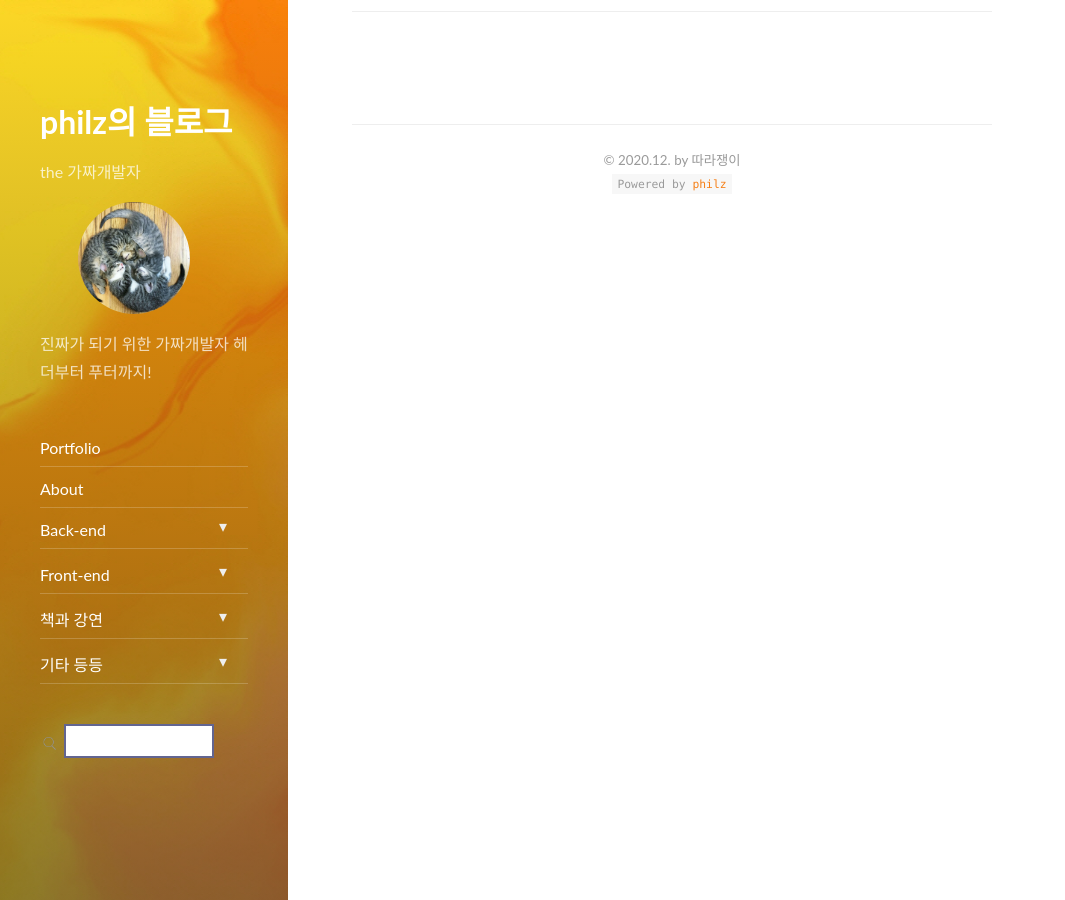
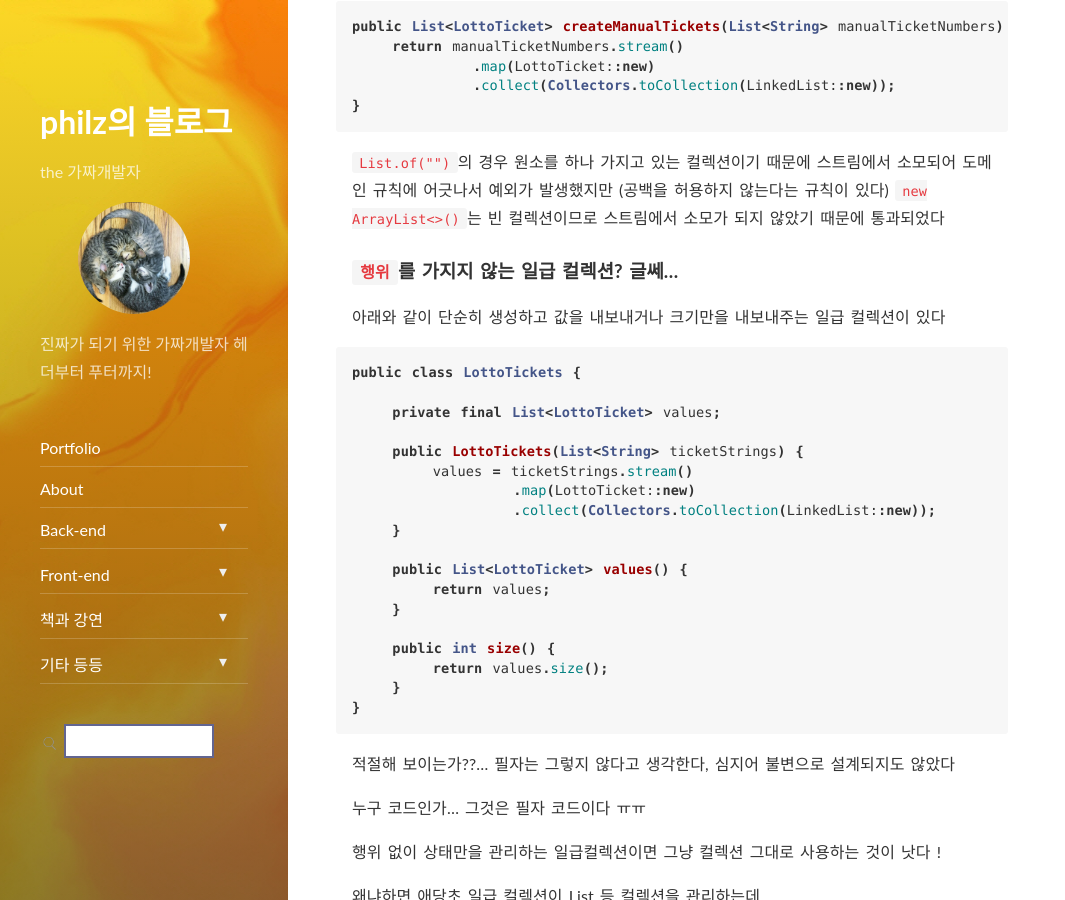
Before and after one commit to progress0407/progress0407.github.io, a Jekyll site: the page built from _posts/backend/wooteco/2022-03-01-wooteco-lotto-mission-review.md, in a window 1280 px wide and 900 px high, scrolled down 3583 px. Shown: the whole window, without its empty margins (0-1065 px from the left). Built offline with Jekyll 4.4.1, drawn with Linux system fonts in a browser that asks for light colours; nearby versions of some CDN libraries; some of the changed text lies outside the part shown.

````diff
--- a/_posts/backend/wooteco/2022-03-01-wooteco-lotto-mission-review.md
+++ b/_posts/backend/wooteco/2022-03-01-wooteco-lotto-mission-review.md
@@ -7,6 +7,42 @@ categories: backend
 tags: wooteco
 comments: true
 ---
+
+### 전반 적인 소감
+
+로또 미션을 진행하면서 사실 기분이 마냥 좋지는 않았다
+
+왜냐하면 많은 크루들이 필자가 그동안 조금씩 부지런히 공부해 온 자바 지식을 굉장히 빠른 속도로 따라잡고 있었기 때문이다
+
+그래서 금~토 약 이틀 간 코딩에 거의 집중을 못하고 있었다 (하루에 고작해야 1 ~ 2시간 정도)
+
+그만큼 슬펐다.. 난 이렇게나 혼나면서 힘들게 출/퇴근 길 인강보고 작은 핸드폰으로 구글링하면서 얻은 지식을
+
+남에게 쉽사리 뺏기는 것 같았다
+
+람다, 스트림을 잘 못다루어서 거의 보름 ~ 한달 가까이 시간만 나면 기선님 인강도 보고 자바의 정석 책/유튜브도 봤던 기억이 있다..
+
+자바 8의 세련된 사용법에 관심이 많았었던 것이었다.
+
+반면 크루들은 리펙터링도 열심히 제때 하면서 기본적인 람다, 스트림을 잘 활용하는 모습을 보여주었다
+
+심지어 자바를 공부한 지 얼마 안돼는 비전공 크루가 수집 컬렉션을 필자보다 잘 활용하는 것을 보기도 했다
+
+> 그래서 지금은 ??
+
+이 글을 업데이트한 시점은 3월 17일이다.
+
+약 한 달 전에 느꼈던 심정인데 어떻게 극복하게 됐는지는 잘 모르겠다
+
+그냥 익숙해졌던 걸까...
+
+알고보니 뒤에서 열심히한 크루들도 있었고,
+다년간 노력을 해온 크루, 그냥 머리가 좋은 크루(...),
+학교에서 전공자로 매번 잘해오던 크루,
+한의사 크루, 서울대, 교대 등 똑똑이 크루,
+매일 아침 성실히 일어나며 꾸준히 노력하는 크루 등등...
+
+애당초 공부를 좋아하거나 어딘가에서 하나 쯤은 뛰어난 크루들이 많았다.
 
 ### BigDecimal
 
@@ -120,3 +156,60 @@ public List<LottoTicket> createManualTickets(List<String> manualTicketNumbers) {
 
 `List.of("")`의 경우 원소를 하나 가지고 있는 컬렉션이기 때문에 스트림에서 소모되어 도메인 규칙에 어긋나서 예외가 발생했지만 (공백을 허용하지 않는다는 규칙이 있다)
 `new ArrayList<>()`는 빈 컬렉션이므로 스트림에서 소모가 되지 않았기 때문에 통과되었다
+
+### `행위`를 가지지 않는 일급 컬렉션? 글쎄...
+
+아래와 같이 단순히 생성하고 값을 내보내거나 크기만을 내보내주는 일급 컬렉션이 있다
+
+```java
+public class LottoTickets {
+
+    private final List<LottoTicket> values;
+
+    public LottoTickets(List<String> ticketStrings) {
+        values = ticketStrings.stream()
+                .map(LottoTicket::new)
+                .collect(Collectors.toCollection(LinkedList::new));
+    }
+
+    public List<LottoTicket> values() {
+        return values;
+    }
+
+    public int size() {
+        return values.size();
+    }
+}
+```
+
+적절해 보이는가??... 필자는 그렇지 않다고 생각한다, 심지어 불변으로 설계되지도 않았다
+
+누구 코드인가... 그것은 필자 코드이다 ㅠㅠ
+
+행위 없이 상태만을 관리하는 일급컬렉션이면 그냥 컬렉션 그대로 사용하는 것이 낫다 !
+
+왜냐하면 애당초 일급 컬렉션이 List 등 컬렉션을 관리하는데
+
+이에 관련된 행위를 컬렉션 자체에 부여할 수 없기 때문에 컬렉션으로 한 번 감싼 이후 행위를 부여하는 것이기 때문이다 (-라고 생각한다)
+
+따라서 위와 같이 생성 로직 정도만 복잡한 래핑 클래스는 제거 하고
+
+복잡한 생성은 `Factory` 클래스에 위임하는게 낫다고 생각한다
+
+### 느낀점
+
+처음부터 구조화를 잘 해놓지 못하면 나중에 고치기가 정말 힘들다..
+
+간단한 로직 하나만 변경하는데도 여파가 산에서 산으로 가서 굉장히 힘들었다
+
+```java
+something(Lotto lotto) {...}
+```
+
+위와 같은 메서드는 아래와 같은 메서드보다 변경이 힘들다
+
+```java
+something(int lottoiSize) {...}
+```
+
+왜냐하면 전자의 경우 `Lotto`의 역할이 바뀌면 `something` 메서드의 역할도 바뀔 가능성이 크기 때문이다
````
Also changed, not shown: _posts/backend/wooteco/2022-03-18-wooteco-blackjack-mission-review.md (added, +57 -0 lines).
